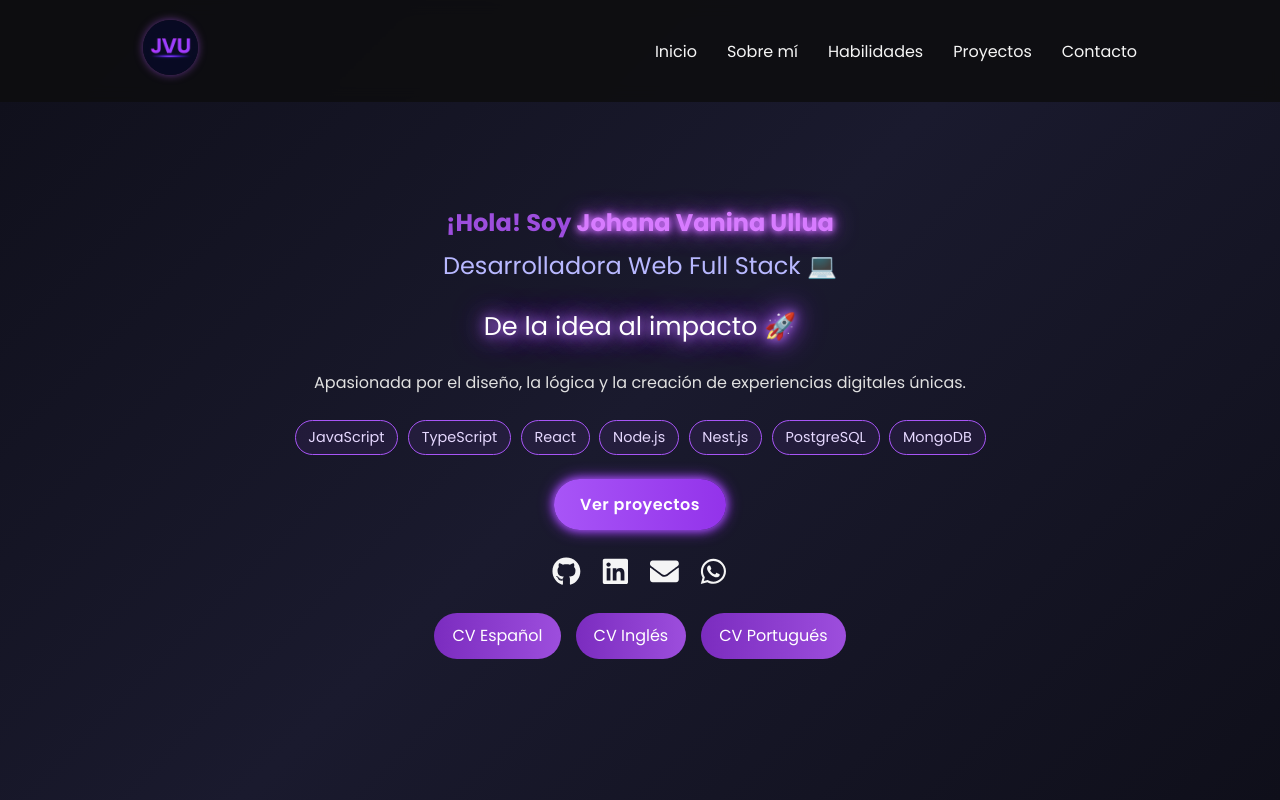
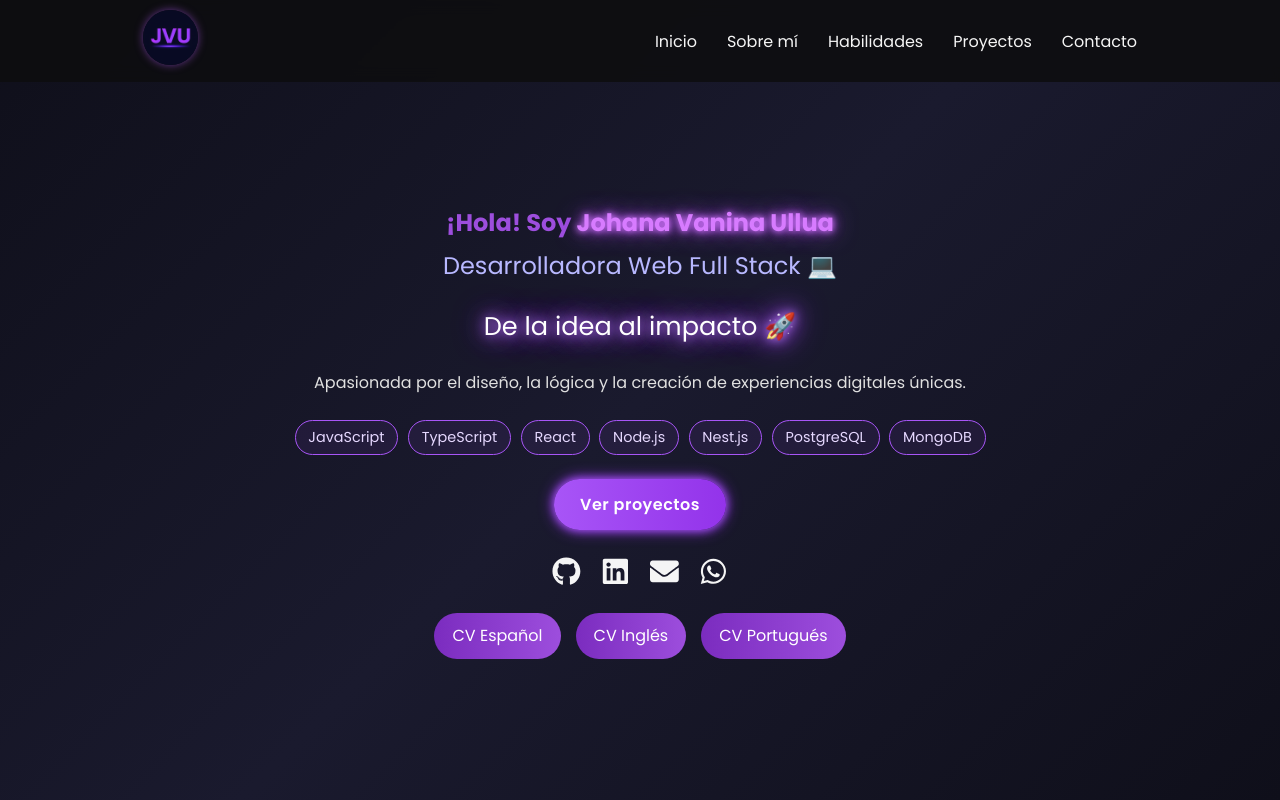
Before and after one commit to yohita86/Portfolio-jvu, a React (Vite) app in the folder portfolio-jvu/: page / in a window 1280 px wide. Shown: the top 800 px of the page. Built offline with nearby package versions, Linux system fonts and the light colour scheme.

Commit message:
Cambio padding en header para mejor vista de titulos

```diff
--- a/portfolio-jvu/src/index.css
+++ b/portfolio-jvu/src/index.css
@@ -36,7 +36,7 @@ section {
   display: flex;
   justify-content: space-between;
   align-items: center;
-  padding: 20px 10%;
+  padding: 10px 10%;
   backdrop-filter: blur(8px);
   z-index: 1000;
 }
--- a/portfolio-jvu/vite.config.js
+++ b/portfolio-jvu/vite.config.js
@@ -1,8 +1,7 @@
-// vite.config.js
 import { defineConfig } from 'vite'
 import react from '@vitejs/plugin-react'
 
 export default defineConfig({
   plugins: [react()],
-  base: './', // <- Esto es clave para que las rutas relativas funcionen
+  base: '', // 👈 sin "./" ni "/"
 })
```
Also changed, not shown: portfolio-jvu/vercel.json.
